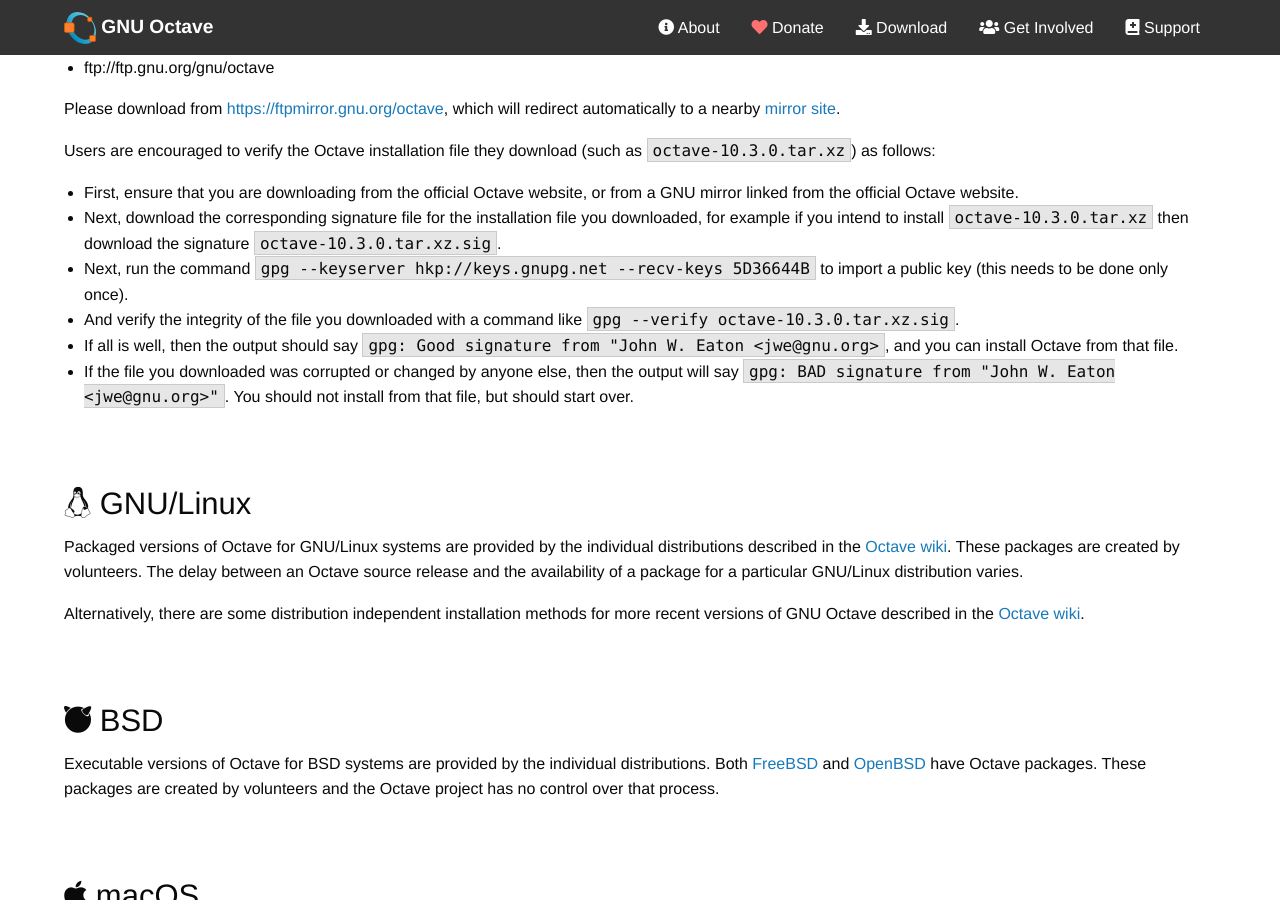
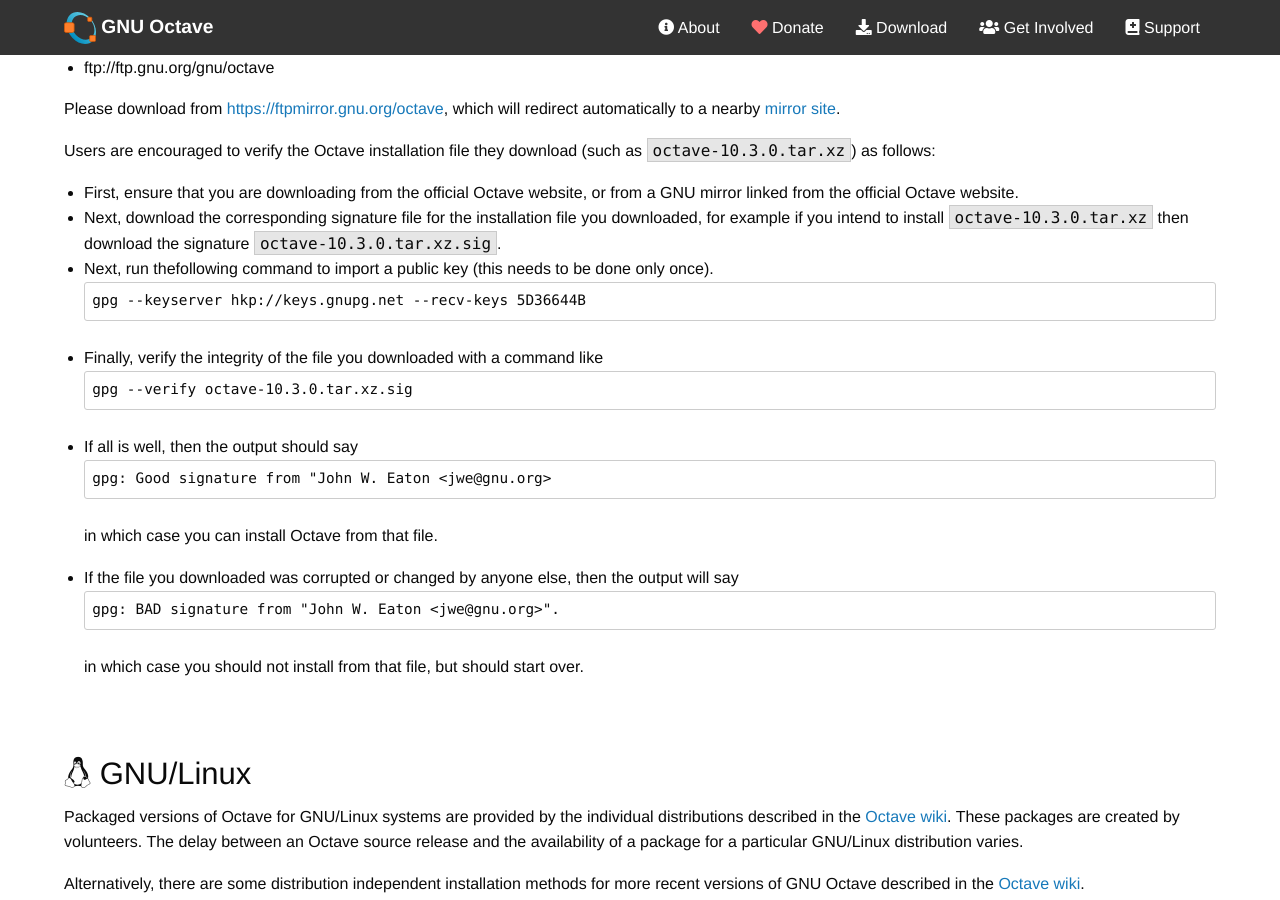
Before and after one commit to gnu-octave/gnu-octave.github.io, a Jekyll site: the page built from pages/download.md, in a window 1280 px wide and 900 px high, scrolled down 421 px. Built offline with Jekyll 4.4.1, drawn with Linux system fonts in a browser that asks for light colours; nearby versions of some CDN libraries.

Commit message:
Improve GPG key import and verification instructions
Updated instructions for importing GPG key and verifying file integrity with clearer formatting and additional code blocks.

````diff
--- a/pages/download.md
+++ b/pages/download.md
@@ -42,15 +42,26 @@
 * Next, download the corresponding signature file for the installation file
 you downloaded, for example if you intend to install `octave-10.3.0.tar.xz` then
 download the signature `octave-10.3.0.tar.xz.sig`.
-* Next, run the command `gpg --keyserver hkp://keys.gnupg.net --recv-keys 5D36644B`
-to import a public key (this needs to be done only once).
-* And verify the integrity of the file you downloaded with a command like
-`gpg --verify octave-10.3.0.tar.xz.sig`.
-* If all is well, then the output should say `gpg: Good signature from "John W. Eaton <jwe@gnu.org>`,
-and you can install Octave from that file.
+* Next, run thefollowing command to import a public key (this needs to be done
+  only once).
+  ```
+  gpg --keyserver hkp://keys.gnupg.net --recv-keys 5D36644B
+  ```
+* Finally, verify the integrity of the file you downloaded with a command like
+  ```
+  gpg --verify octave-10.3.0.tar.xz.sig
+  ```
+* If all is well, then the output should say
+  ```
+  gpg: Good signature from "John W. Eaton <jwe@gnu.org>
+  ```
+  in which case you can install Octave from that file.
 * If the file you downloaded was corrupted or changed by anyone else, then
-the output will say `gpg: BAD signature from "John W. Eaton <jwe@gnu.org>"`.
-You should not install from that file, but should start over.
+the output will say
+  ```
+  gpg: BAD signature from "John W. Eaton <jwe@gnu.org>".
+  ```
+  in which case you should not install from that file, but should start over.
 
 <p id="linux">&nbsp;</p>
 
````
